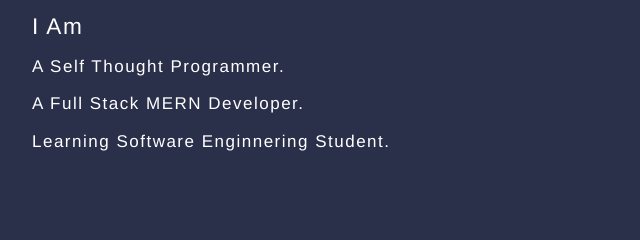
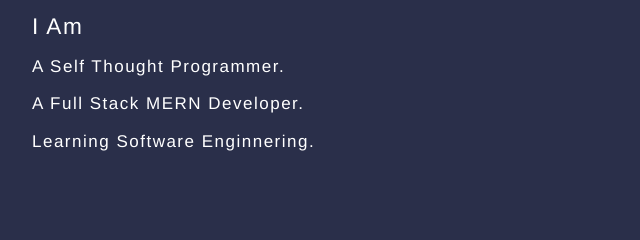
Before and after one commit to akremnasir/portfolio-for-school-project, a plain HTML site: page index.html in a window 1280 px wide. Shown: the part 2880-3120 px from the top of the page, 96-736 px from the left. Drawn offline with Linux system fonts and the light colour scheme.

Commit message:
Update index.html

```diff
--- a/index.html
+++ b/index.html
@@ -149,7 +149,7 @@
                     <ul>i am
                         <li><a href="#about-me-address">a self thought programmer.</a></li>
                         <li><a href="#about-me-address">a full stack MERN developer.</a></li>
-                        <li><a href="#about-me-address">learning software enginnering student.</a></li>
+                        <li><a href="#about-me-address">learning software enginnering.</a></li>
                     </ul>
                 </div>
             </section>
```
